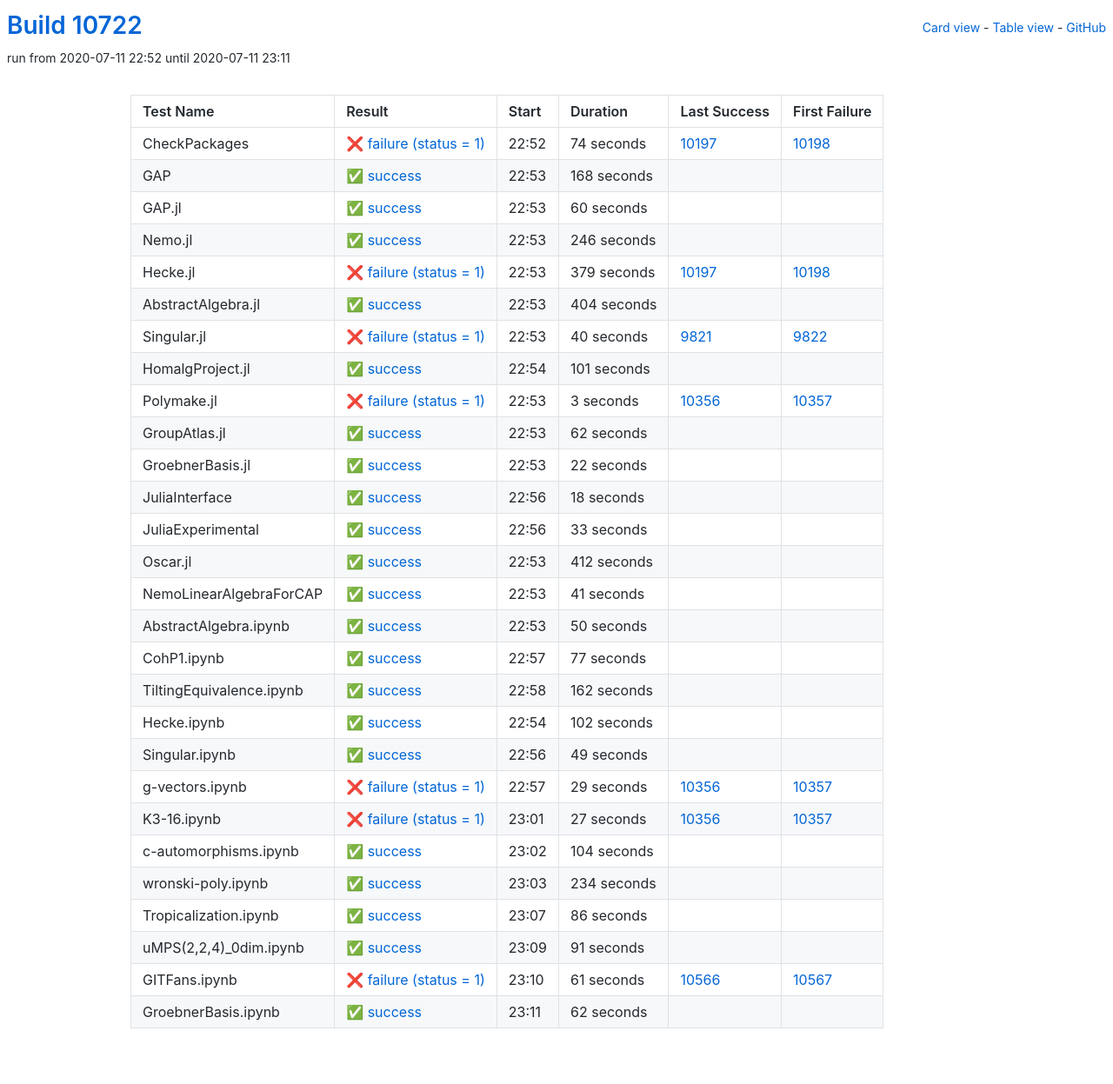
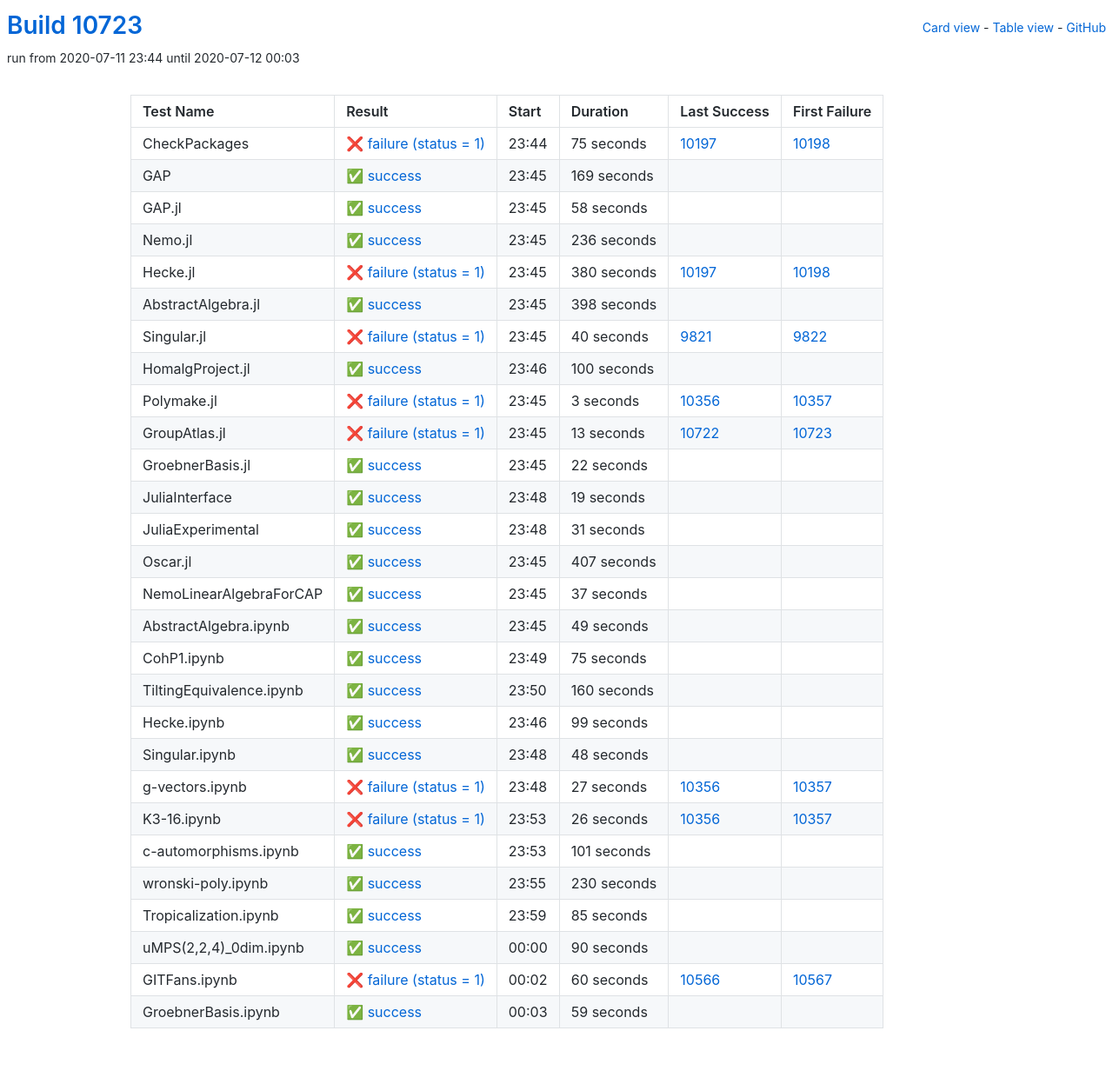
Before and after one commit to oscar-system/oscar-ci-status, a Jekyll site: the page built from table.html, in a window 1280 px wide. Shown: the whole page at 87% size. Built offline with Jekyll 4.4.1, drawn with Linux system fonts in a browser that asks for light colours.

Commit message:
Build #10723

```diff
--- a/_data/ci.yml
+++ b/_data/ci.yml
@@ -1,6 +1,6 @@
 ---
-build: 10722
-build_url: https://oscarci.mathematik.uni-kl.de/job/oscar/10722/
+build: 10723
+build_url: https://oscarci.mathematik.uni-kl.de/job/oscar/10723/
 job: oscar
 organization: oscar-system
 repo: oscar-ci-status
@@ -8,80 +8,80 @@ repourl: https://github.com/oscar-system/oscar-ci-status
 tests:
 - name: CheckPackages
   id: checkpackages
-  log: https://oscarci.mathematik.uni-kl.de/job/oscar/10722/artifact/logs/build-10722/CheckPackages.log
-  start: 2020-07-11 22:52
+  log: https://oscarci.mathematik.uni-kl.de/job/oscar/10723/artifact/logs/build-10723/CheckPackages.log
+  start: 2020-07-11 23:44
   success: false
   exitcode: 1
   status: failure
-  duration: 74
+  duration: 75
   last_success: 10197
   last_success_url: https://oscarci.mathematik.uni-kl.de/job/oscar/10197/
   first_failure: 10198
   first_failure_url: https://oscarci.mathematik.uni-kl.de/job/oscar/10198/
 - name: GAP
   id: gap
-  log: https://oscarci.mathematik.uni-kl.de/job/oscar/10722/artifact/logs/build-10722/GAP.log
-  start: 2020-07-11 22:53
+  log: https://oscarci.mathematik.uni-kl.de/job/oscar/10723/artifact/logs/build-10723/GAP.log
+  start: 2020-07-11 23:45
   success: true
   exitcode: 0
   status: success
-  duration: 168
+  duration: 169
   last_success: false
   last_success_url:
   first_failure: false
   first_failure_url:
 - name: GAP.jl
   id: gap-jl
-  log: https://oscarci.mathematik.uni-kl.de/job/oscar/10722/artifact/logs/build-10722/GAP.jl.log
-  start: 2020-07-11 22:53
+  log: https://oscarci.mathematik.uni-kl.de/job/oscar/10723/artifact/logs/build-10723/GAP.jl.log
+  start: 2020-07-11 23:45
   success: true
   exitcode: 0
   status: success
-  duration: 60
+  duration: 58
   last_success: false
   last_success_url:
   first_failure: false
   first_failure_url:
 - name: Nemo.jl
   id: nemo-jl
-  log: https://oscarci.mathematik.uni-kl.de/job/oscar/10722/artifact/logs/build-10722/Nemo.jl.log
-  start: 2020-07-11 22:53
+  log: https://oscarci.mathematik.uni-kl.de/job/oscar/10723/artifact/logs/build-10723/Nemo.jl.log
+  start: 2020-07-11 23:45
   success: true
   exitcode: 0
   status: success
-  duration: 246
+  duration: 236
   last_success: false
   last_success_url:
   first_failure: false
   first_failure_url:
 - name: Hecke.jl
   id: hecke-jl
-  log: https://oscarci.mathematik.uni-kl.de/job/oscar/10722/artifact/logs/build-10722/Hecke.jl.log
-  start: 2020-07-11 22:53
+  log: https://oscarci.mathematik.uni-kl.de/job/oscar/10723/artifact/logs/build-10723/Hecke.jl.log
+  start: 2020-07-11 23:45
   success: false
   exitcode: 1
   status: failure
-  duration: 379
+  duration: 380
   last_success: 10197
   last_success_url: https://oscarci.mathematik.uni-kl.de/job/oscar/10197/
   first_failure: 10198
   first_failure_url: https://oscarci.mathematik.uni-kl.de/job/oscar/10198/
 - name: AbstractAlgebra.jl
   id: abstractalgebra-jl
-  log: https://oscarci.mathematik.uni-kl.de/job/oscar/10722/artifact/logs/build-10722/AbstractAlgebra.jl.log
-  start: 2020-07-11 22:53
+  log: https://oscarci.mathematik.uni-kl.de/job/oscar/10723/artifact/logs/build-10723/AbstractAlgebra.jl.log
+  start: 2020-07-11 23:45
   success: true
   exitcode: 0
   status: success
-  duration: 404
+  duration: 398
   last_success: false
   last_success_url:
   first_failure: false
   first_failure_url:
 - name: Singular.jl
   id: singular-jl
-  log: https://oscarci.mathematik.uni-kl.de/job/oscar/10722/artifact/logs/build-10722/Singular.jl.log
-  start: 2020-07-11 22:53
+  log: https://oscarci.mathematik.uni-kl.de/job/oscar/10723/artifact/logs/build-10723/Singular.jl.log
+  start: 2020-07-11 23:45
   success: false
   exitcode: 1
   status: failure
@@ -92,20 +92,20 @@ tests:
   first_failure_url: https://oscarci.mathematik.uni-kl.de/job/oscar/9822/
 - name: HomalgProject.jl
   id: homalgproject-jl
-  log: https://oscarci.mathematik.uni-kl.de/job/oscar/10722/artifact/logs/build-10722/HomalgProject.jl.log
-  start: 2020-07-11 22:54
+  log: https://oscarci.mathematik.uni-kl.de/job/oscar/10723/artifact/logs/build-10723/HomalgProject.jl.log
+  start: 2020-07-11 23:46
   success: true
   exitcode: 0
   status: success
-  duration: 101
+  duration: 100
   last_success: false
   last_success_url:
   first_failure: false
   first_failure_url:
 - name: Polymake.jl
   id: polymake-jl
-  log: https://oscarci.mathematik.uni-kl.de/job/oscar/10722/artifact/logs/build-10722/Polymake.jl.log
-  start: 2020-07-11 22:53
+  log: https://oscarci.mathematik.uni-kl.de/job/oscar/10723/artifact/logs/build-10723/Polymake.jl.log
+  start: 2020-07-11 23:45
   success: false
   exitcode: 1
   status: failure
@@ -116,20 +116,20 @@ tests:
   first_failure_url: https://oscarci.mathematik.uni-kl.de/job/oscar/10357/
 - name: GroupAtlas.jl
   id: groupatlas-jl
-  log: https://oscarci.mathematik.uni-kl.de/job/oscar/10722/artifact/logs/build-10722/GroupAtlas.jl.log
-  start: 2020-07-11 22:53
-  success: true
-  exitcode: 0
-  status: success
-  duration: 62
-  last_success: false
-  last_success_url:
-  first_failure: false
-  first_failure_url:
+  log: https://oscarci.mathematik.uni-kl.de/job/oscar/10723/artifact/logs/build-10723/GroupAtlas.jl.log
+  start: 2020-07-11 23:45
+  success: false
+  exitcode: 1
+  status: failure
+  duration: 13
+  last_success: 10722
+  last_success_url: https://oscarci.mathematik.uni-kl.de/job/oscar/10722/
+  first_failure: 10723
+  first_failure_url: https://oscarci.mathematik.uni-kl.de/job/oscar/10723/
 - name: GroebnerBasis.jl
   id: groebnerbasis-jl
-  log: https://oscarci.mathematik.uni-kl.de/job/oscar/10722/artifact/logs/build-10722/GroebnerBasis.jl.log
-  start: 2020-07-11 22:53
+  log: https://oscarci.mathematik.uni-kl.de/job/oscar/10723/artifact/logs/build-10723/GroebnerBasis.jl.log
+  start: 2020-07-11 23:45
   success: true
   exitcode: 0
   status: success
@@ -140,104 +140,56 @@ tests:
   first_failure_url:
 - name: JuliaInterface
   id: juliainterface
-  log: https://oscarci.mathematik.uni-kl.de/job/oscar/10722/artifact/logs/build-10722/JuliaInterface.log
-  start: 2020-07-11 22:56
+  log: https://oscarci.mathematik.uni-kl.de/job/oscar/10723/artifact/logs/build-10723/JuliaInterface.log
+  start: 2020-07-11 23:48
   success: true
   exitcode: 0
   status: success
-  duration: 18
+  duration: 19
   last_success: false
   last_success_url:
   first_failure: false
   first_failure_url:
 - name: JuliaExperimental
   id: juliaexperimental
-  log: https://oscarci.mathematik.uni-kl.de/job/oscar/10722/artifact/logs/build-10722/JuliaExperimental.log
-  start: 2020-07-11 22:56
+  log: https://oscarci.mathematik.uni-kl.de/job/oscar/10723/artifact/logs/build-10723/JuliaExperimental.log
+  start: 2020-07-11 23:48
   success: true
   exitcode: 0
   status: success
-  duration: 33
+  duration: 31
   last_success: false
   last_success_url:
   first_failure: false
   first_failure_url:
 - name: Oscar.jl
   id: oscar-jl
-  log: https://oscarci.mathematik.uni-kl.de/job/oscar/10722/artifact/logs/build-10722/Oscar.jl.log
-  start: 2020-07-11 22:53
+  log: https://oscarci.mathematik.uni-kl.de/job/oscar/10723/artifact/logs/build-10723/Oscar.jl.log
+  start: 2020-07-11 23:45
   success: true
   exitcode: 0
   status: success
-  duration: 412
+  duration: 407
   last_success: false
   last_success_url:
   first_failure: false
   first_failure_url:
 - name: NemoLinearAlgebraForCAP
   id: nemolinearalgebraforcap
-  log: https://oscarci.mathematik.uni-kl.de/job/oscar/10722/artifact/logs/build-10722/NemoLinearAlgebraForCAP.log
-  start: 2020-07-11 22:53
+  log: https://oscarci.mathematik.uni-kl.de/job/oscar/10723/artifact/logs/build-10723/NemoLinearAlgebraForCAP.log
+  start: 2020-07-11 23:45
   success: true
   exitcode: 0
   status: success
-  duration: 41
+  duration: 37
   last_success: false
   last_success_url:
   first_failure: false
   first_failure_url:
 - name: AbstractAlgebra.ipynb
   id: abstractalgebra-ipynb
-  log: https://oscarci.mathematik.uni-kl.de/job/oscar/10722/artifact/logs/build-10722/AbstractAlgebra.ipynb.log
-  start: 2020-07-11 22:53
-  success: true
-  exitcode: 0
-  status: success
-  duration: 50
-  last_success: false
-  last_success_url:
-  first_failure: false
-  first_failure_url:
-- name: CohP1.ipynb
-  id: cohp1-ipynb
-  log: https://oscarci.mathematik.uni-kl.de/job/oscar/10722/artifact/logs/build-10722/CohP1.ipynb.log
-  start: 2020-07-11 22:57
-  success: true
-  exitcode: 0
-  status: success
-  duration: 77
-  last_success: false
-  last_success_url:
-  first_failure: false
-  first_failure_url:
-- name: TiltingEquivalence.ipynb
-  id: tiltingequivalence-ipynb
-  log: https://oscarci.mathematik.uni-kl.de/job/oscar/10722/artifact/logs/build-10722/TiltingEquivalence.ipynb.log
-  start: 2020-07-11 22:58
-  success: true
-  exitcode: 0
-  status: success
-  duration: 162
-  last_success: false
-  last_success_url:
-  first_failure: false
-  first_failure_url:
-- name: Hecke.ipynb
-  id: hecke-ipynb
-  log: https://oscarci.mathematik.uni-kl.de/job/oscar/10722/artifact/logs/build-10722/Hecke.ipynb.log
-  start: 2020-07-11 22:54
-  success: true
-  exitcode: 0
-  status: success
-  duration: 102
-  last_success: false
-  last_success_url:
-  first_failure: false
-  first_failure_url:
-- name: Singular.ipynb
-  id: singular-ipynb
-  log: https://oscarci.mathematik.uni-kl.de/job/oscar/10722/artifact/logs/build-10722/Singular.ipynb.log
-  start: 2020-07-11 22:56
+  log: https://oscarci.mathematik.uni-kl.de/job/oscar/10723/artifact/logs/build-10723/AbstractAlgebra.ipynb.log
+  start: 2020-07-11 23:45
   success: true
   exitcode: 0
   status: success
@@ -246,22 +198,58 @@ tests:
   last_success_url:
   first_failure: false
   first_failure_url:
+- name: CohP1.ipynb
+  id: cohp1-ipynb
+  log: https://oscarci.mathematik.uni-kl.de/job/oscar/10723/artifact/logs/build-10723/CohP1.ipynb.log
+  start: 2020-07-11 23:49
+  success: true
+  exitcode: 0
+  status: success
+  duration: 75
+  last_success: false
+  last_success_url:
+  first_failure: false
+  first_failure_url:
+- name: TiltingEquivalence.ipynb
+  id: tiltingequivalence-ipynb
+  log: https://oscarci.mathematik.uni-kl.de/job/oscar/10723/artifact/logs/build-10723/TiltingEquivalence.ipynb.log
+  start: 2020-07-11 23:50
+  success: true
+  exitcode: 0
+  status: success
+  duration: 160
+  last_success: false
+  last_success_url:
+  first_failure: false
+  first_failure_url:
+- name: Hecke.ipynb
+  id: hecke-ipynb
+  log: https://oscarci.mathematik.uni-kl.de/job/oscar/10723/artifact/logs/build-10723/Hecke.ipynb.log
+  start: 2020-07-11 23:46
+  success: true
+  exitcode: 0
+  status: success
+  duration: 99
+  last_success: false
+  last_success_url:
+  first_failure: false
+  first_failure_url:
+- name: Singular.ipynb
+  id: singular-ipynb
+  log: https://oscarci.mathematik.uni-kl.de/job/oscar/10723/artifact/logs/build-10723/Singular.ipynb.log
+  start: 2020-07-11 23:48
+  success: true
+  exitcode: 0
+  status: success
+  duration: 48
+  last_success: false
+  last_success_url:
+  first_failure: false
+  first_failure_url:
 - name: g-vectors.ipynb
   id: g-vectors-ipynb
-  log: https://oscarci.mathematik.uni-kl.de/job/oscar/10722/artifact/logs/build-10722/g-vectors.ipynb.log
-  start: 2020-07-11 22:57
-  success: false
-  exitcode: 1
-  status: failure
-  duration: 29
-  last_success: 10356
-  last_success_url: https://oscarci.mathematik.uni-kl.de/job/oscar/10356/
-  first_failure: 10357
-  first_failure_url: https://oscarci.mathematik.uni-kl.de/job/oscar/10357/
-- name: K3-16.ipynb
-  id: k3-16-ipynb
-  log: https://oscarci.mathematik.uni-kl.de/job/oscar/10722/artifact/logs/build-10722/K3-16.ipynb.log
-  start: 2020-07-11 23:01
+  log: https://oscarci.mathematik.uni-kl.de/job/oscar/10723/artifact/logs/build-10723/g-vectors.ipynb.log
+  start: 2020-07-11 23:48
   success: false
   exitcode: 1
   status: failure
@@ -270,74 +258,86 @@ tests:
   last_success_url: https://oscarci.mathematik.uni-kl.de/job/oscar/10356/
   first_failure: 10357
   first_failure_url: https://oscarci.mathematik.uni-kl.de/job/oscar/10357/
+- name: K3-16.ipynb
+  id: k3-16-ipynb
+  log: https://oscarci.mathematik.uni-kl.de/job/oscar/10723/artifact/logs/build-10723/K3-16.ipynb.log
+  start: 2020-07-11 23:53
+  success: false
+  exitcode: 1
+  status: failure
+  duration: 26
+  last_success: 10356
+  last_success_url: https://oscarci.mathematik.uni-kl.de/job/oscar/10356/
+  first_failure: 10357
+  first_failure_url: https://oscarci.mathematik.uni-kl.de/job/oscar/10357/
 - name: c-automorphisms.ipynb
   id: c-automorphisms-ipynb
-  log: https://oscarci.mathematik.uni-kl.de/job/oscar/10722/artifact/logs/build-10722/c-automorphisms.ipynb.log
-  start: 2020-07-11 23:02
+  log: https://oscarci.mathematik.uni-kl.de/job/oscar/10723/artifact/logs/build-10723/c-automorphisms.ipynb.log
+  start: 2020-07-11 23:53
   success: true
   exitcode: 0
   status: success
-  duration: 104
+  duration: 101
   last_success: false
   last_success_url:
   first_failure: false
   first_failure_url:
 - name: wronski-poly.ipynb
   id: wronski-poly-ipynb
-  log: https://oscarci.mathematik.uni-kl.de/job/oscar/10722/artifact/logs/build-10722/wronski-poly.ipynb.log
-  start: 2020-07-11 23:03
+  log: https://oscarci.mathematik.uni-kl.de/job/oscar/10723/artifact/logs/build-10723/wronski-poly.ipynb.log
+  start: 2020-07-11 23:55
   success: true
   exitcode: 0
   status: success
-  duration: 234
+  duration: 230
   last_success: false
   last_success_url:
   first_failure: false
   first_failure_url:
 - name: Tropicalization.ipynb
   id: tropicalization-ipynb
-  log: https://oscarci.mathematik.uni-kl.de/job/oscar/10722/artifact/logs/build-10722/Tropicalization.ipynb.log
-  start: 2020-07-11 23:07
+  log: https://oscarci.mathematik.uni-kl.de/job/oscar/10723/artifact/logs/build-10723/Tropicalization.ipynb.log
+  start: 2020-07-11 23:59
   success: true
   exitcode: 0
   status: success
-  duration: 86
+  duration: 85
   last_success: false
   last_success_url:
   first_failure: false
   first_failure_url:
 - name: uMPS(2,2,4)_0dim.ipynb
   id: umps-2-2-4-0dim-ipynb
-  log: https://oscarci.mathematik.uni-kl.de/job/oscar/10722/artifact/logs/build-10722/uMPS-2-2-4-_0dim.ipynb.log
-  start: 2020-07-11 23:09
+  log: https://oscarci.mathematik.uni-kl.de/job/oscar/10723/artifact/logs/build-10723/uMPS-2-2-4-_0dim.ipynb.log
+  start: 2020-07-12 00:00
   success: true
   exitcode: 0
   status: success
-  duration: 91
+  duration: 90
   last_success: false
   last_success_url:
   first_failure: false
   first_failure_url:
 - name: GITFans.ipynb
   id: gitfans-ipynb
-  log: https://oscarci.mathematik.uni-kl.de/job/oscar/10722/artifact/logs/build-10722/GITFans.ipynb.log
-  start: 2020-07-11 23:10
+  log: https://oscarci.mathematik.uni-kl.de/job/oscar/10723/artifact/logs/build-10723/GITFans.ipynb.log
+  start: 2020-07-12 00:02
   success: false
   exitcode: 1
   status: failure
-  duration: 61
+  duration: 60
   last_success: 10566
   last_success_url: https://oscarci.mathematik.uni-kl.de/job/oscar/10566/
   first_failure: 10567
   first_failure_url: https://oscarci.mathematik.uni-kl.de/job/oscar/10567/
 - name: GroebnerBasis.ipynb
   id: groebnerbasis-ipynb
-  log: https://oscarci.mathematik.uni-kl.de/job/oscar/10722/artifact/logs/build-10722/GroebnerBasis.ipynb.log
-  start: 2020-07-11 23:11
+  log: https://oscarci.mathematik.uni-kl.de/job/oscar/10723/artifact/logs/build-10723/GroebnerBasis.ipynb.log
+  start: 2020-07-12 00:03
   success: true
   exitcode: 0
   status: success
-  duration: 62
+  duration: 59
   last_success: false
   last_success_url:
   first_failure: false
```
Also changed, not shown: README.md.
